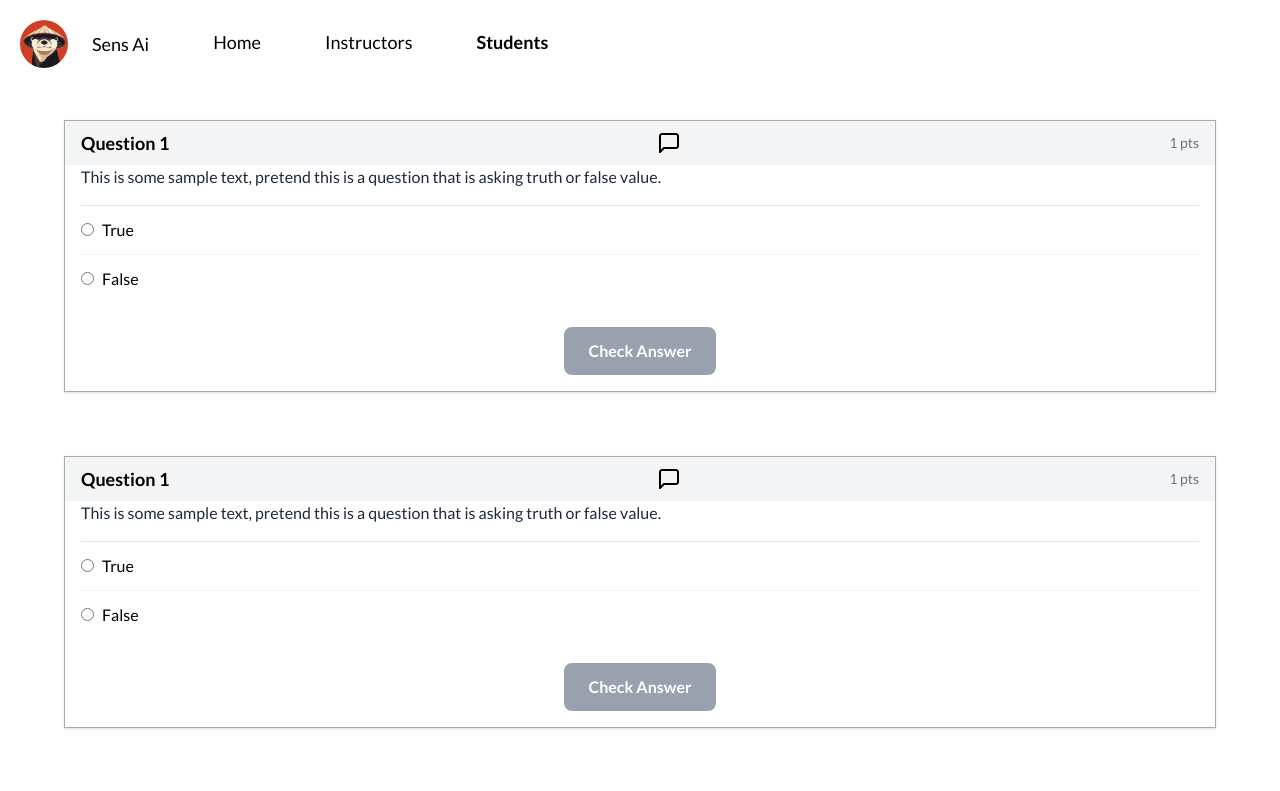
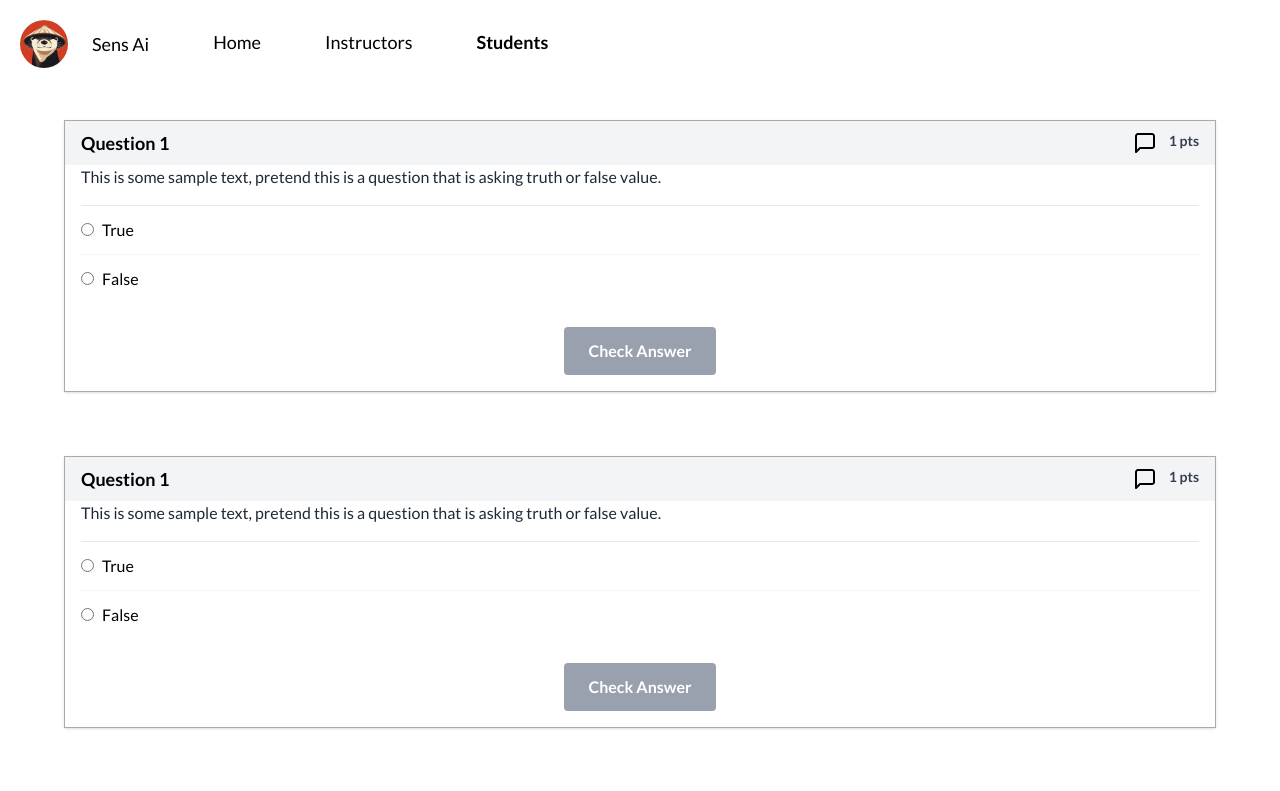
Before and after one commit to ktagdiwala/SensAI, a React (Vite) app in the folder frontend/: page /students in a window 1280 px wide. Shown: the top 791 px of the page. Built offline with nearby package versions, Linux system fonts and the light colour scheme.

Commit message:
fixed some styling and bug

```diff
--- a/frontend/src/components/QuizCardComponent.tsx
+++ b/frontend/src/components/QuizCardComponent.tsx
@@ -53,6 +53,8 @@ export default function QuestionCard({
                     {/**Header */}
                     <div className="flex justify-between items-center bg-gray-100  -mx-4 -mt-4 px-4 py-2">
                         <h2 className="m-0 text-lg font-semibold">Question {data.id} </h2>
+
+                        <div className="flex gap-x-3">
                             <img
                                 src="/message-square.svg"
                                 alt="Open chat"
@@ -60,8 +62,9 @@ export default function QuestionCard({
                                 onClick={() => setIsChatOpen((v) => !v)}
                             />
                             {data.points != null && (
-                            <div className="text-sm text-gray-500">{data.points} pts</div>
+                                <div className="text-sm text-gray-700 font-bold">{data.points} pts</div>
                             )}
+                        </div>
                     </div>
 
                     {/**Description */}
@@ -90,12 +93,12 @@ export default function QuestionCard({
                         ))}
                     </div>
 
-                    {/**Options*/}
+                    {/**Submit*/}
                     <div className="text-center mt-6">
                         <button
                             onClick={onCheckAnswer}
                             disabled={!selected || disabled}
-                            className={`px-6 py-3 rounded-lg font-semibold text-white ${
+                            className={`px-6 py-3 rounded-sm font-semibold text-white ${
                                 !selected || disabled
                                     ? "bg-gray-400 cursor-not-allowed"
                                     : "bg-canvas-dark-blue hover:bg-canvas-gray cursor-pointer"
--- a/frontend/src/routes/StudentPage.tsx
+++ b/frontend/src/routes/StudentPage.tsx
@@ -23,7 +23,7 @@ async function mockValidate({
     choiceId: string;
 }): Promise<AnswerFeedback> {
     // pretend the correct answer for q1 is "True"
-    const correct = questionId === "q1" ? choiceId === "T" : false;
+    const correct = questionId === "1" ? choiceId === "T" : false;
     return {
         correct,
         explanation: correct ? "Nice job!" : "Review the lecture notes for this topic.",
```
Lines whose indentation alone changed are shown as unchanged.
